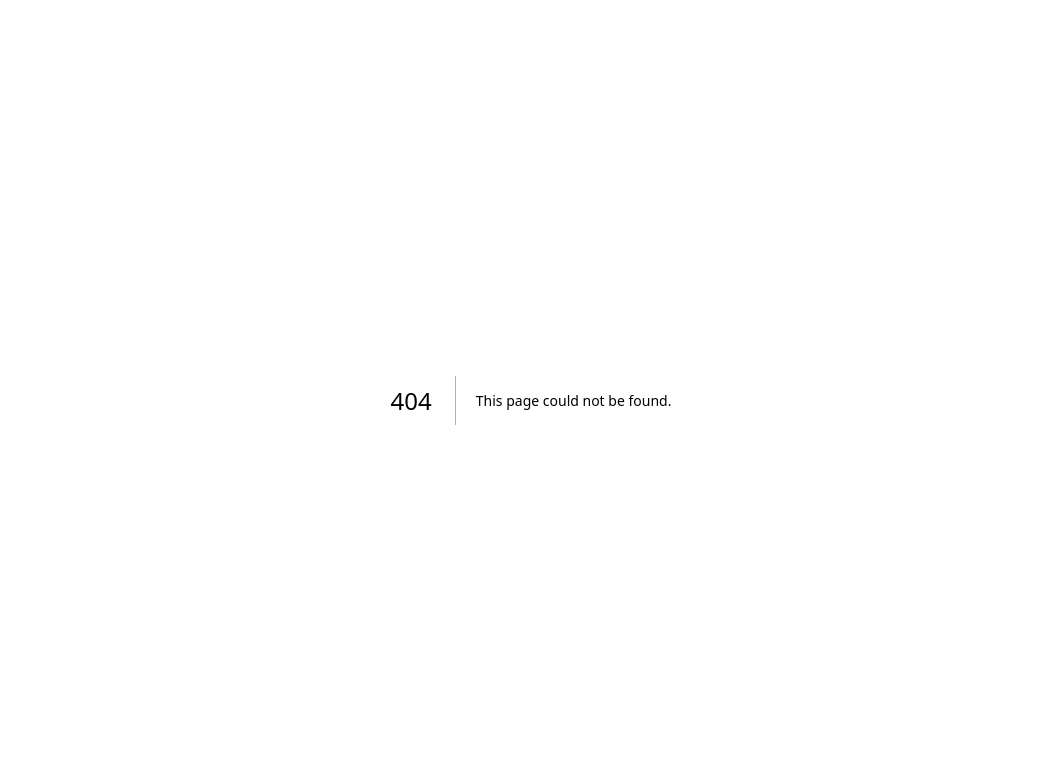
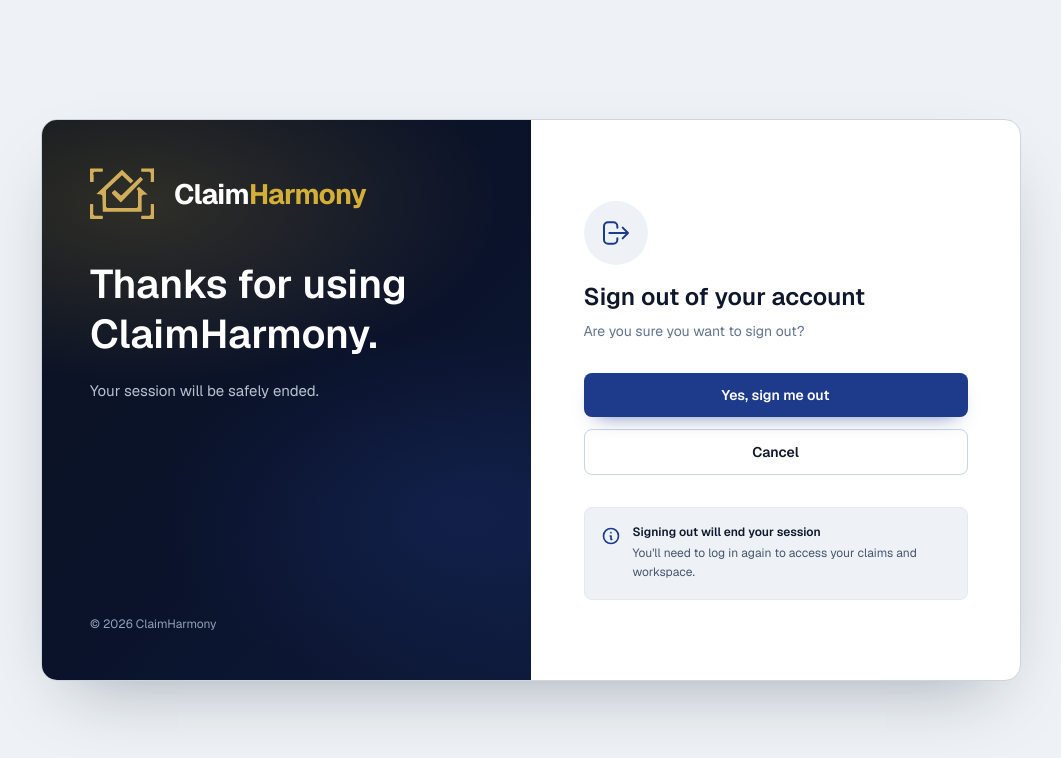
Before and after one commit to nadipaca/claim_harmony, a Next.js app: page /signout in a window 1280 px wide. Before the commit this address had no page. Shown: the top 758 px of the page, without its empty margins (109-1170 px from the left). Built offline with nearby package versions, Linux system fonts and the light colour scheme.

Commit message:
feat: add SignOutPage component, update navigation and layout styles, and configure sign-out route

```diff
--- a/app/(auth)/login/page.tsx
+++ b/app/(auth)/login/page.tsx
@@ -78,8 +78,8 @@ export default function LoginPage() {
                             }}
                         />
 
-                        <div className="relative flex flex-col items-start gap-10">
-                            <div className="flex items-center gap-5">
+                        <div className="relative flex flex-col items-center text-center md:items-start md:text-left gap-10">
+                            <div className="flex items-center gap-5 justify-center md:justify-start w-full">
                                 <Image src="/logo.svg" alt="ClaimHarmony" width={64} height={64} priority />
                                 <div className="text-[28px] font-bold tracking-tight">
                                     Claim<span style={{ color: '#D4AF37' }}>Harmony</span>
@@ -91,19 +91,19 @@ export default function LoginPage() {
                                 <br />
                                 claims.
                             </h2>
-                            <p className="mt-5 text-[15px] text-slate-300/90 max-w-[30ch] leading-relaxed">
+                            <p className="mt-5 text-[15px] text-slate-300/90 max-w-[30ch] leading-relaxed mx-auto md:mx-0">
                                 Connected, vetted, and resolved.
                             </p>
                             </div>
                         </div>
 
-                        <div className="relative text-xs text-slate-400 mt-10">© 2026 ClaimHarmony</div>
+                        <div className="relative text-xs text-slate-400 mt-10 text-center md:text-left w-full">© 2026 ClaimHarmony</div>
                     </div>
 
                     <div className="md:w-1/2 p-8 sm:p-10 md:p-12 flex items-center">
                         <div className="w-full max-w-sm mx-auto">
-                            <h2 className="text-2xl font-semibold text-slate-900">Welcome back</h2>
-                            <p className="text-sm text-slate-500">Log in to your workspace.</p>
+                            <h2 className="text-2xl font-semibold text-slate-900 text-center md:text-left">Welcome back</h2>
+                            <p className="text-sm text-slate-500 text-center md:text-left">Log in to your workspace.</p>
 
                             <form onSubmit={handleSubmit} className="mt-6 space-y-4">
                                 <input
--- /dev/null
+++ b/app/(auth)/signout/page.tsx
@@ -0,0 +1,138 @@
+'use client'
+
+import Image from 'next/image'
+import Link from 'next/link'
+import { signOut } from 'next-auth/react'
+import { useState } from 'react'
+
+export default function SignOutPage() {
+    const [loading, setLoading] = useState(false)
+
+    async function handleSignOut() {
+        setLoading(true)
+        await signOut({ callbackUrl: '/login' })
+    }
+
+    return (
+        <div className="min-h-screen flex items-center justify-center bg-[#EEF2F6] px-4 py-10">
+            <div className="w-full max-w-[980px] rounded-2xl overflow-hidden shadow-[0_30px_70px_-30px_rgba(15,23,42,0.35)] bg-white border border-slate-300">
+                <div className="flex flex-col md:flex-row min-h-[560px]">
+                    <div
+                        className="md:w-1/2 relative text-white p-8 sm:p-10 md:p-12 flex flex-col justify-between"
+                        style={{
+                            background: 'linear-gradient(135deg, #0B1220 0%, #0B132B 55%, #0E1A3A 100%)',
+                        }}
+                    >
+                        <div
+                            aria-hidden
+                            className="absolute inset-0"
+                            style={{
+                                background:
+                                    'radial-gradient(600px 300px at 20% 15%, rgba(212,175,55,0.18) 0%, rgba(212,175,55,0) 60%), radial-gradient(500px 300px at 85% 70%, rgba(30,58,138,0.28) 0%, rgba(30,58,138,0) 60%)',
+                            }}
+                        />
+
+                        <div className="relative flex flex-col items-center text-center md:items-start md:text-left gap-10">
+                            <div className="flex items-center gap-5 justify-center md:justify-start w-full">
+                                <Image src="/logo.svg" alt="ClaimHarmony" width={64} height={64} priority />
+                                <div className="text-[28px] font-bold tracking-tight">
+                                    Claim<span style={{ color: '#D4AF37' }}>Harmony</span>
+                                </div>
+                            </div>
+                            <div>
+                                <h2 className="text-[clamp(28px,3.5vw,40px)] font-semibold leading-tight">
+                                    Thanks for using
+                                    <br />
+                                    ClaimHarmony.
+                                </h2>
+                                <p className="mt-5 text-[15px] text-slate-300/90 max-w-[30ch] leading-relaxed mx-auto md:mx-0">
+                                    Your session will be safely ended.
+                                </p>
+                            </div>
+                        </div>
+
+                        <div className="relative text-xs text-slate-400 mt-10 text-center md:text-left w-full">
+                            © 2026 ClaimHarmony
+                        </div>
+                    </div>
+
+                    <div className="md:w-1/2 p-8 sm:p-10 md:p-12 flex items-center">
+                        <div className="w-full max-w-sm mx-auto">
+                            <div className="flex items-center justify-center md:justify-start mb-4">
+                                <div className="w-16 h-16 rounded-full bg-[#EEF2F6] flex items-center justify-center">
+                                    <svg
+                                        width="32"
+                                        height="32"
+                                        fill="none"
+                                        stroke="#1E3A8A"
+                                        strokeWidth="1.5"
+                                        viewBox="0 0 24 24"
+                                    >
+                                        <path
+                                            strokeLinecap="round"
+                                            strokeLinejoin="round"
+                                            d="M17 16l4-4m0 0l-4-4m4 4H7m6 4v1a3 3 0 01-3 3H6a3 3 0 01-3-3V7a3 3 0 013-3h4a3 3 0 013 3v1"
+                                        />
+                                    </svg>
+                                </div>
+                            </div>
+
+                            <h2 className="text-2xl font-semibold text-slate-900 text-center md:text-left">
+                                Sign out of your account
+                            </h2>
+                            <p className="text-sm text-slate-500 text-center md:text-left mt-2">
+                                Are you sure you want to sign out?
+                            </p>
+
+                            <div className="mt-8 space-y-3">
+                                <button
+                                    type="button"
+                                    onClick={handleSignOut}
+                                    disabled={loading}
+                                    className="w-full rounded-lg bg-[#1E3A8A] text-white py-3 text-sm font-semibold shadow-[0_10px_20px_-12px_rgba(30,58,138,0.7)] hover:bg-[#1E40AF] transition-colors disabled:opacity-60 disabled:cursor-not-allowed"
+                                >
+                                    {loading ? 'Signing out...' : 'Yes, sign me out'}
+                                </button>
+
+                                <Link
+                                    href="/"
+                                    className="w-full rounded-lg bg-white border border-slate-300 text-slate-900 py-3 text-sm font-semibold hover:bg-slate-50 transition-colors flex items-center justify-center"
+                                >
+                                    Cancel
+                                </Link>
+                            </div>
+
+                            <div className="mt-8 p-4 rounded-lg bg-[#EEF2F6] border border-slate-200">
+                                <div className="flex items-start gap-3">
+                                    <svg
+                                        width="20"
+                                        height="20"
+                                        fill="none"
+                                        stroke="#1E3A8A"
+                                        strokeWidth="2"
+                                        viewBox="0 0 24 24"
+                                        className="flex-shrink-0 mt-0.5"
+                                    >
+                                        <path
+                                            strokeLinecap="round"
+                                            strokeLinejoin="round"
+                                            d="M13 16h-1v-4h-1m1-4h.01M21 12a9 9 0 11-18 0 9 9 0 0118 0z"
+                                        />
+                                    </svg>
+                                    <div>
+                                        <p className="text-xs font-semibold text-slate-900 mb-1">
+                                            Signing out will end your session
+                                        </p>
+                                        <p className="text-xs text-slate-600 leading-relaxed">
+                                            You&apos;ll need to log in again to access your claims and workspace.
+                                        </p>
+                                    </div>
+                                </div>
+                            </div>
+                        </div>
+                    </div>
+                </div>
+            </div>
+        </div>
+    )
+}
--- a/app/consumer/layout.tsx
+++ b/app/consumer/layout.tsx
@@ -26,7 +26,7 @@ export default async function ConsumerLayout({
         <AppShell
             userName={userName}
             roleLabel={session.user.role}
-            badgeColor="#0E1A3A"
+            badgeColor="#0943c9"
             roleColor="#D4AF37"
             navItems={[
                 { href: "/consumer/claims", label: "Dashboard", icon: "dashboard" },
--- a/src/components/shell/ShellFrame.tsx
+++ b/src/components/shell/ShellFrame.tsx
@@ -50,7 +50,7 @@ export function ShellFrame({ children, navItems, userName, roleLabel, badgeColor
                 style={{
                     width: collapsed ? "72px" : "220px",
                     transition: "width 160ms ease",
-                    background: "#233665",
+                    background: "#0E1A3A",
                     display: "flex",
                     flexDirection: "column",
                     flexShrink: 0,
@@ -202,7 +202,7 @@ export function ShellFrame({ children, navItems, userName, roleLabel, badgeColor
                     </div>
 
                     <Link
-                        href="/api/auth/signout"
+                        href="/signout"
                         title="Sign Out"
                         style={{
                             display: "flex",
--- a/src/lib/auth.ts
+++ b/src/lib/auth.ts
@@ -108,6 +108,7 @@ export const authOptions: AuthOptions = {
         strategy: "jwt"
     },
     pages: {
-        signIn: "/login"
+        signIn: "/login",
+        signOut: "/signout"
     }
 }
```
